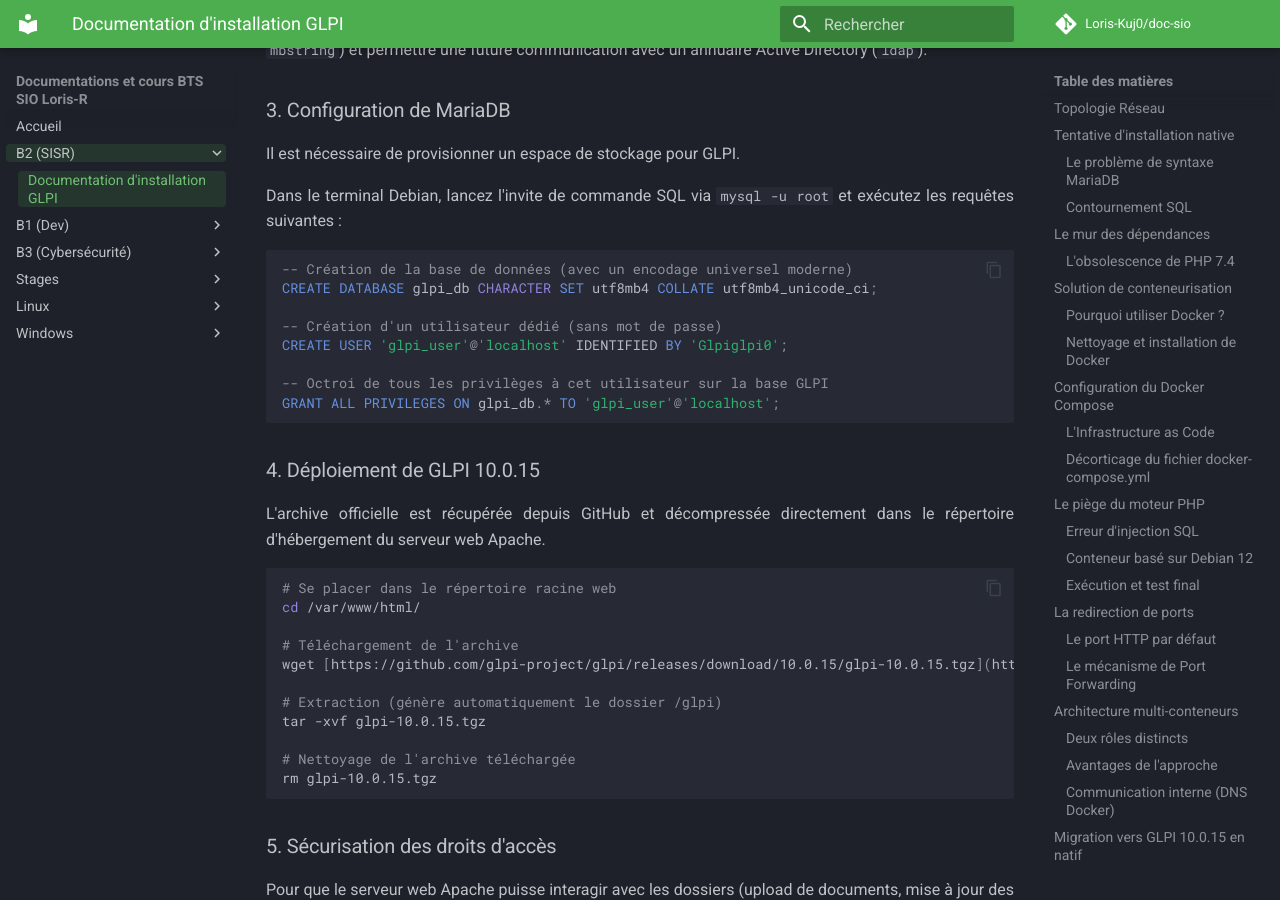
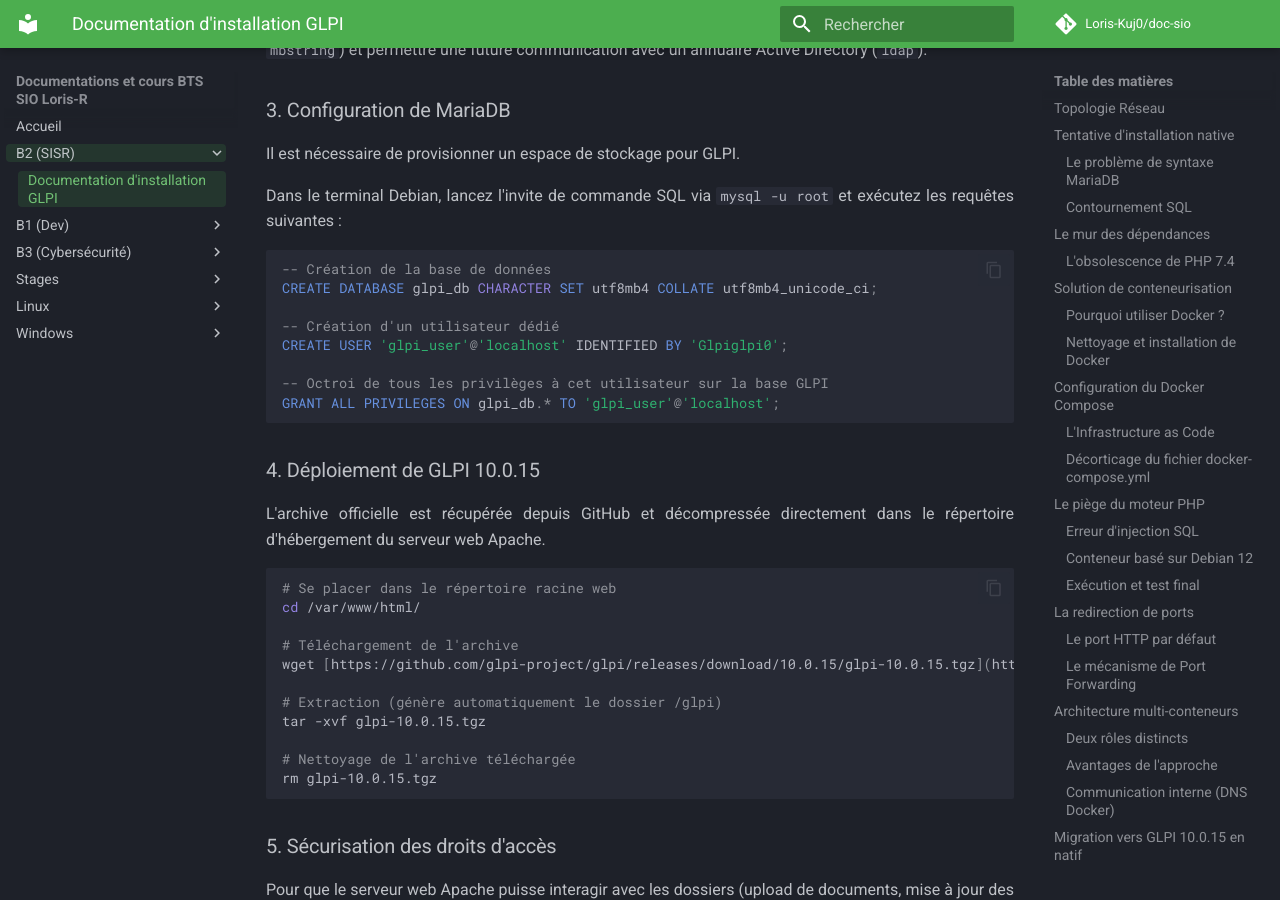
Before and after one commit to Loris-Kuj0/doc-sio, an MkDocs documentation site: the page built from docs/InstallationGLPI.md, in a window 1280 px wide and 900 px high, scrolled down 9452 px. Built offline with MkDocs 1.6.1 and Material for MkDocs 9.7.7, drawn with Linux system fonts in a browser that asks for light colours; comment, search, counter and statistics services are not loaded.

````diff
--- a/docs/InstallationGLPI.md
+++ b/docs/InstallationGLPI.md
@@ -362,10 +362,10 @@
 Dans le terminal Debian, lancez l'invite de commande SQL via `mysql -u root` et exécutez les requêtes suivantes :
 
 ```sql
--- Création de la base de données (avec un encodage universel moderne)
+-- Création de la base de données
 CREATE DATABASE glpi_db CHARACTER SET utf8mb4 COLLATE utf8mb4_unicode_ci;
 
--- Création d'un utilisateur dédié (sans mot de passe)
+-- Création d'un utilisateur dédié
 CREATE USER 'glpi_user'@'localhost' IDENTIFIED BY 'Glpiglpi0';
 
 -- Octroi de tous les privilèges à cet utilisateur sur la base GLPI
````
